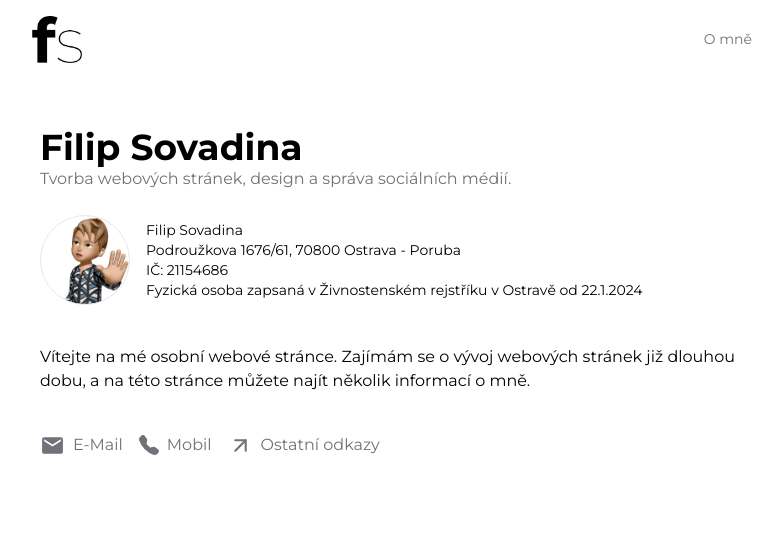
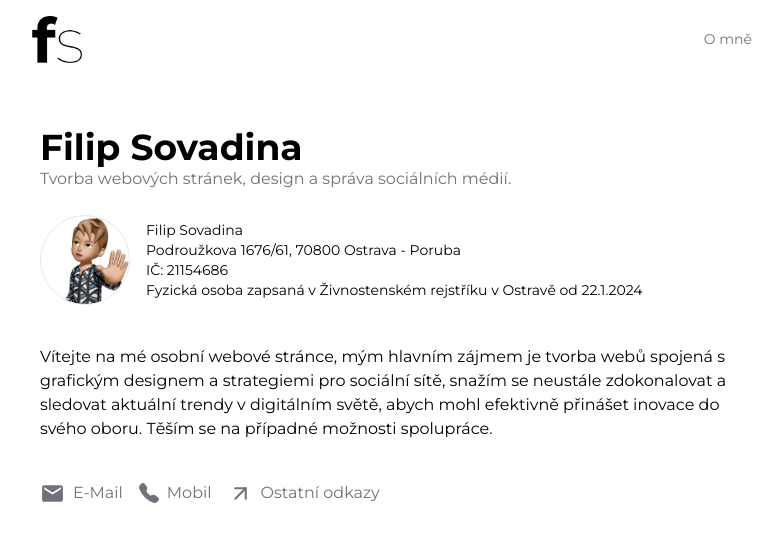
Before and after one commit to z1pp1k/filipsov.xyz, a Next.js app: page / in a window 1280 px wide. Shown: the top 542 px of the page, without its empty margins (240-1023 px from the left). Built offline with nearby package versions, Linux system fonts and the light colour scheme.

Commit message:
🔧: Copy change

```diff
--- a/app/page.tsx
+++ b/app/page.tsx
@@ -37,9 +37,11 @@ export default function Page() {
             </span>
           </div>
           <p className="animate-in mt-10 text-black dark:text-white">
-            Vítejte na mé osobní webové stránce. Zajímám se o vývoj webových
-            stránek již dlouhou dobu, a na této stránce můžete najít několik
-            informací o mně.
+            Vítejte na mé osobní webové stránce, mým hlavním zájmem je tvorba
+            webů spojená s grafickým designem a strategiemi pro sociální sítě,
+            snažím se neustále zdokonalovat a sledovat aktuální trendy v
+            digitálním světě, abych mohl efektivně přinášet inovace do svého
+            oboru. Těším se na případné možnosti spolupráce.
           </p>
 
           <div className="animate-in mt-10 flex flex-col gap-2 text-zinc-500 hover:text-zinc-300 sm:flex-row sm:gap-4 dark:hover:text-zinc-700">
```
